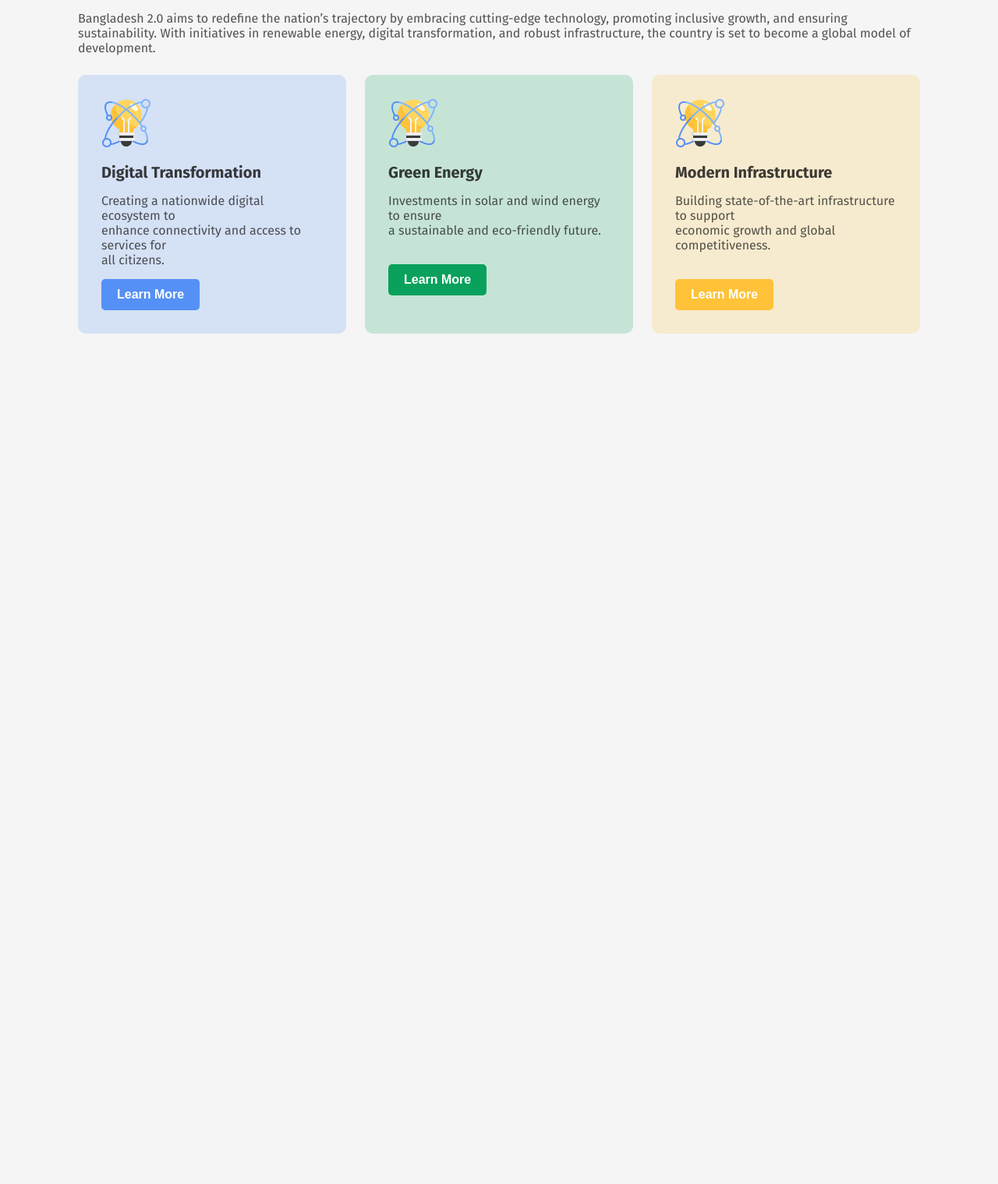
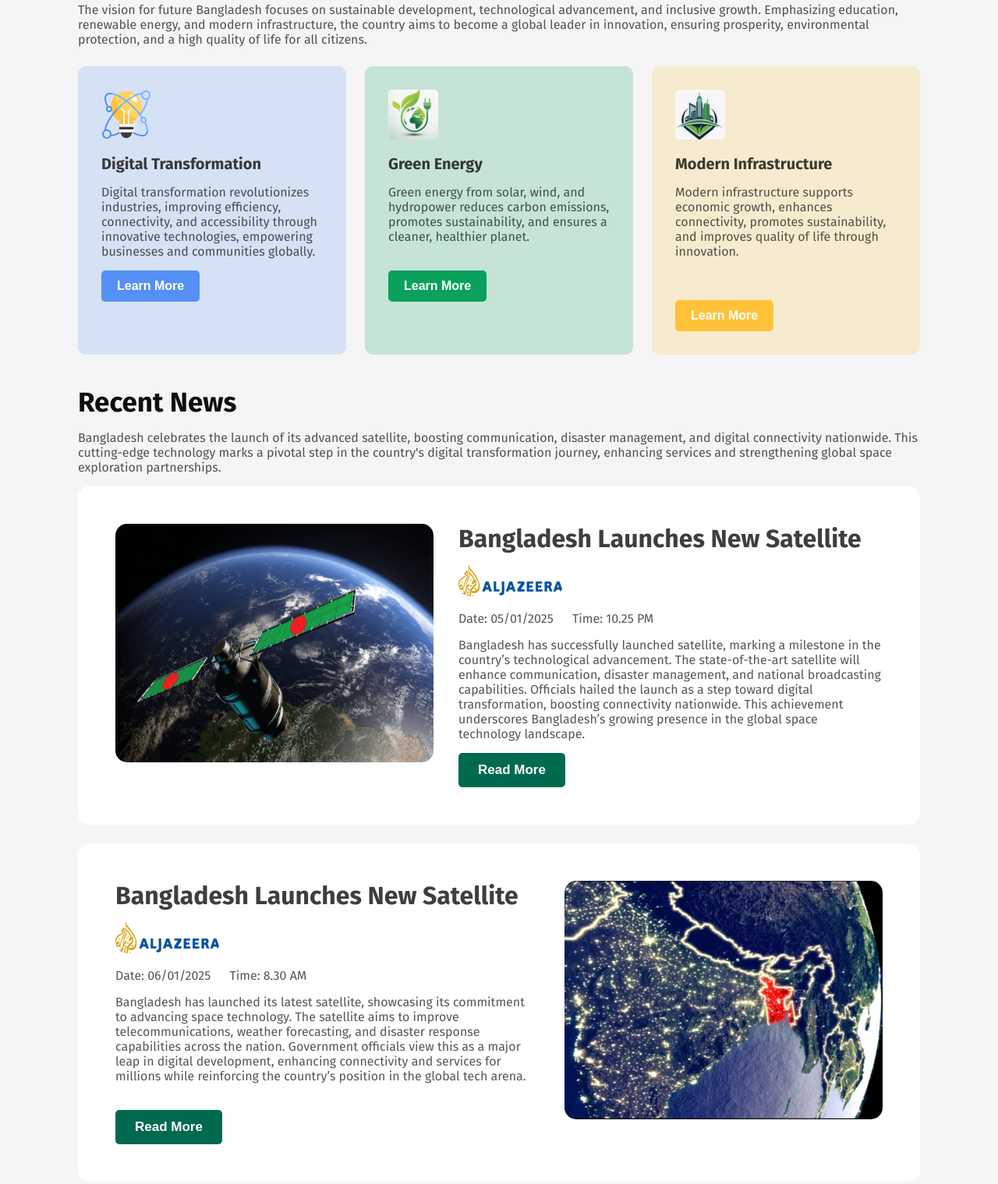
Before and after one commit to Naeem1505/Bangladesh-2-First-Assignment, a plain HTML site: page index.html in a window 1280 px wide. Shown: the part 688-2207 px from the top of the page at 78% size. Before the commit the page ends 1156 px from the top, so only its background shows below. Drawn offline with Linux system fonts and the light colour scheme.

Commit message:
Recent News Section Complete

```diff
--- a/index.html
+++ b/index.html
@@ -58,10 +58,10 @@
 
             <h1 class="vision-title">The Vision of Future</h1>
 
-            <p class="vision-description">Bangladesh 2.0 aims to redefine the nation’s trajectory by embracing
-                cutting-edge technology, promoting inclusive growth, and ensuring sustainability. With initiatives in
-                renewable energy, digital transformation, and robust infrastructure, the country is set to become a
-                global model of development.</p>
+            <p class="vision-description">The vision for future Bangladesh focuses on sustainable development,
+                technological advancement, and inclusive growth. Emphasizing education, renewable energy, and modern
+                infrastructure, the country aims to become a global leader in innovation, ensuring prosperity,
+                environmental protection, and a high quality of life for all citizens.</p>
 
             <div class="vision-card-container">
 
@@ -71,32 +71,37 @@
 
                     <h3 class="card-title">Digital Transformation</h3>
 
-                    <p class="card-description">Creating a nationwide digital ecosystem to <br> enhance connectivity and
-                        access to services for <br> all citizens.</p>
+                    <p class="card-description">Digital transformation revolutionizes industries, improving efficiency,
+                        connectivity, and accessibility through innovative technologies, empowering businesses and
+                        communities globally.</p>
 
                     <button class="vision-btn-1">Learn More</button>
                 </div>
 
                 <div class="vision-card-2">
 
-                    <img src="./image/card-icon.png" alt="">
+                    <img style="border-radius: 5px;" src="./image/Green Energy.png" alt="">
 
                     <h3 class="card-title">Green Energy</h3>
 
-                    <p class="card-description">Investments in solar and wind energy to ensure <br> a sustainable and
-                        eco-friendly future. <br> <br></p>
+                    <p class="card-description">Green energy from solar, wind, and hydropower reduces carbon emissions,
+                        promotes sustainability, and ensures a cleaner, healthier planet.</p>
+                    <br>
 
                     <button class="vision-btn-2">Learn More</button>
                 </div>
 
                 <div class="vision-card-3">
 
-                    <img src="./image/card-icon.png" alt="">
+                    <img style="border-radius: 5px;" src="./image/Modern Infrastructure.png" alt="">
 
                     <h3 class="card-title">Modern Infrastructure</h3>
 
-                    <p class="card-description">Building state-of-the-art infrastructure to support <br> economic growth
-                        and global competitiveness. <br> <br></p>
+                    <p class="card-description">Modern infrastructure supports economic growth, enhances connectivity,
+                        promotes sustainability, and improves quality of life through innovation.</p>
+
+                    <br>
+                    <br>
 
                     <button class="vision-btn-3">Learn More</button>
                 </div>
@@ -115,9 +120,82 @@
 
     <section class="recent-news-section">
 
+        <div class="recent-news-container">
+
+            <h1 class="recent-news-title">Recent News</h1>
+
+            <p class="recent-news-description">Bangladesh celebrates the launch of its advanced satellite, boosting
+                communication, disaster management, and digital connectivity nationwide. This cutting-edge technology
+                marks a pivotal step in the country's digital transformation journey, enhancing services and
+                strengthening global space exploration partnerships.</p>
+
+            <!-- Recent News Card 1 -->
+
+            <div class="recent-news-card-1-container">
+
+                <div>
+                    <img src="./image/satelite.png" alt="">
+                </div>
+
+                <div>
+                    <h1 class="recent-news-content-title">Bangladesh Launches New Satellite</h1>
+
+                    <img src="./image/al-jazeera.png" alt="">
+
+                    <p class="recent-news-description">Date: 05/01/2025 <time style="margin-left: 20px;">Time: 10.25
+                            PM</time></p>
+
+                    <p class="recent-news-description">Bangladesh has successfully launched satellite, marking a
+                        milestone in the country’s technological advancement. The state-of-the-art satellite will
+                        enhance communication, disaster management, and national broadcasting capabilities. Officials
+                        hailed the launch as a step toward digital transformation, boosting connectivity nationwide.
+                        This achievement underscores Bangladesh’s growing presence in the global space technology
+                        landscape.</p>
+
+                    <button class="common-btn">Read More</button>
+
+                </div>
+
+
+            </div>
+
+            <!-- Recent News Card 2 -->
+
+            <div class="recent-news-card-2-container">
+
+                <div>
+                    <h1 class="recent-news-content-title">Bangladesh Launches New Satellite</h1>
+
+                    <img src="./image/al-jazeera.png" alt="">
+
+                    <p class="recent-news-description">Date: 06/01/2025 <time style="margin-left: 20px;">Time: 8.30 AM
+                            <time></p>
+
+                    <p class="recent-news-description">Bangladesh has launched its latest satellite, showcasing its
+                        commitment to advancing space technology. The satellite aims to improve telecommunications,
+                        weather forecasting, and disaster response capabilities across the nation. Government officials
+                        view this as a major leap in digital development, enhancing connectivity and services for
+                        millions while reinforcing the country’s position in the global tech arena.</p>
+
+                    <br>
+
+                    <button class="common-btn">Read More</button>
+
+                </div>
+
+                <div>
+                    <img src="./image/Bangladesh-Satelite-2 .png" alt="">
+                </div>
+
+            </div>
+
+        </div>
+
 
 
     </section>
+
+    <!-- Recent News Section End - Main Mark -->
 
     <!-- This is Footer Section - For Main Mark -->
 
--- a/style.css
+++ b/style.css
@@ -51,8 +51,8 @@ body {
     border-radius: 5px;
     background-color: rgb(0, 106, 80);
     color: rgb(255, 255, 255);
-    font-size: 18px;
-    padding: 17px 34px;
+    font-size: 17px;
+    padding: 12px 25px;
     border: none;
     font-weight: 600;
     cursor: pointer;
@@ -68,7 +68,7 @@ body {
     margin: 20px 100px;
 }
 
-.vision-card-container{
+.vision-card-container {
 
     display: flex;
     gap: 24px;
@@ -91,7 +91,7 @@ body {
     width: 33.3%;
 }
 
-.vision-card-3{
+.vision-card-3 {
 
     border-radius: 10px;
     background-color: rgb(247, 235, 207);
@@ -131,7 +131,7 @@ body {
     margin: 15px 0;
 }
 
-.vision-btn-1{
+.vision-btn-1 {
 
     border-radius: 5px;
     background-color: rgb(84, 144, 245);
@@ -142,7 +142,8 @@ body {
     font-weight: 600;
     cursor: pointer;
 }
-.vision-btn-2{
+
+.vision-btn-2 {
 
     border-radius: 5px;
     background-color: rgb(9, 161, 92);
@@ -154,7 +155,7 @@ body {
     cursor: pointer;
 }
 
-.vision-btn-3{
+.vision-btn-3 {
 
     border-radius: 5px;
     background-color: rgb(255, 194, 57);
@@ -165,6 +166,68 @@ body {
     font-weight: 600;
     cursor: pointer;
 }
+
 /* The Vision Of Future Style End */
 
 /* Recent News Style Start */
+
+.recent-news-container {
+
+    margin: 20px 100px;
+}
+
+.recent-news-title {
+
+    color: rgb(14, 14, 14);
+    font-size: 35px;
+    font-weight: 700;
+    margin-bottom: 20px;
+    margin-bottom: 15px;
+}
+
+.recent-news-description {
+
+    color: rgba(14, 14, 14, 0.7);
+    font-size: 16px;
+    font-weight: 400;
+    margin: 15px 0;
+}
+
+.recent-news-card-1-container {
+
+    background-color: rgb(255, 255, 255);
+    border-radius: 15px;
+    padding: 48px;
+    display: flex;
+    gap: 32px;
+    margin-bottom: 24px;
+}
+
+.recent-news-card-1-container img {
+
+    border-radius: 15px;
+}
+
+.recent-news-content-title {
+
+    color: rgba(14, 14, 14, 0.8);
+    font-size: 32px;
+    font-weight: 700;
+    margin-bottom: 15px;
+}
+
+.recent-news-card-2-container {
+
+    background-color: rgb(255, 255, 255);
+    border-radius: 15px;
+    padding: 48px;
+    display: flex;
+    gap: 32px;
+}
+
+.recent-news-card-2-container img {
+
+    border-radius: 15px;
+}
+
+/* Recent News Style End */
```
Also changed, not shown: image/Bangladesh-Satelite-2 .png (added), image/Green Energy.png (added), image/Modern Infrastructure.png (added).
